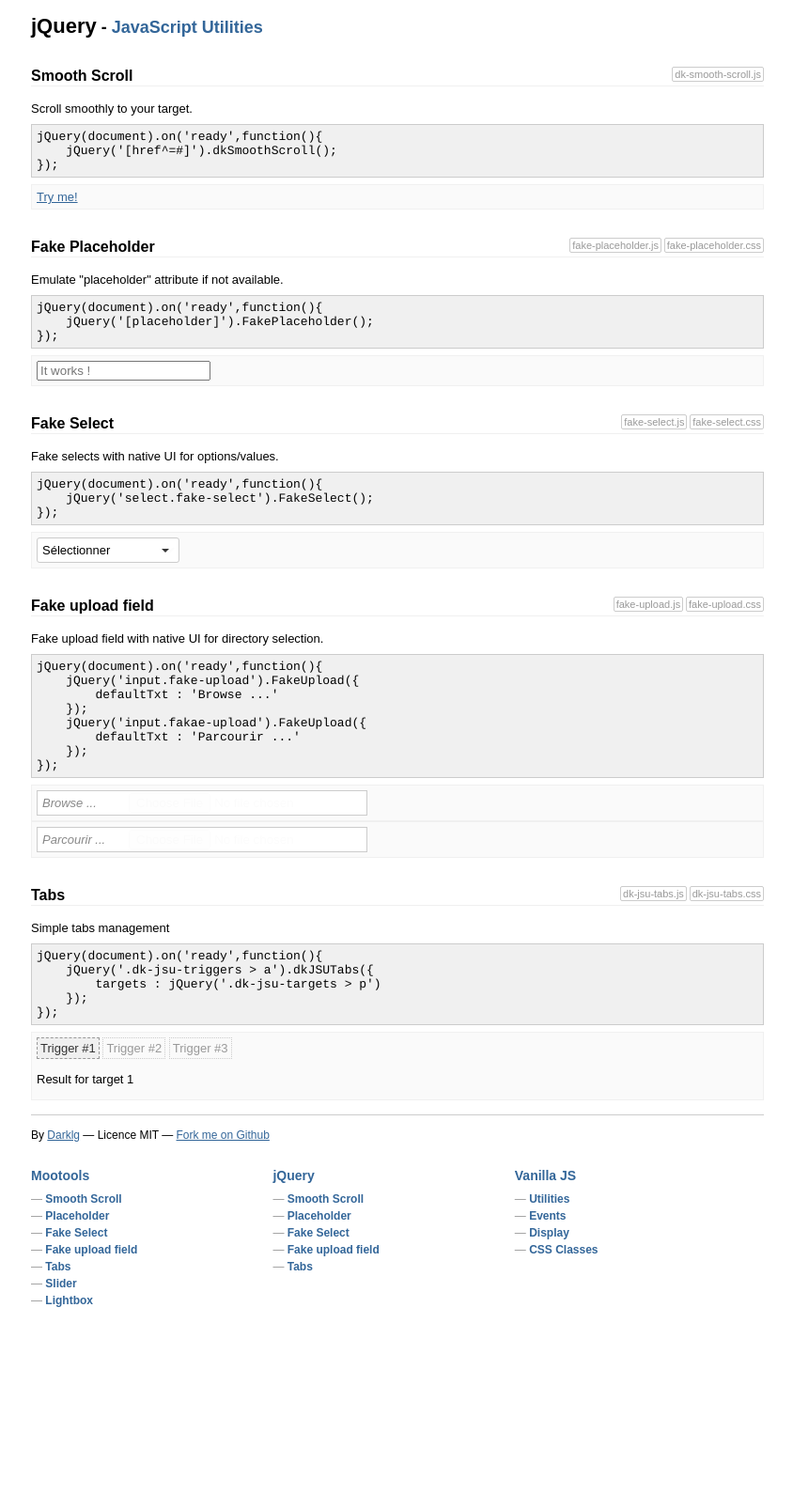
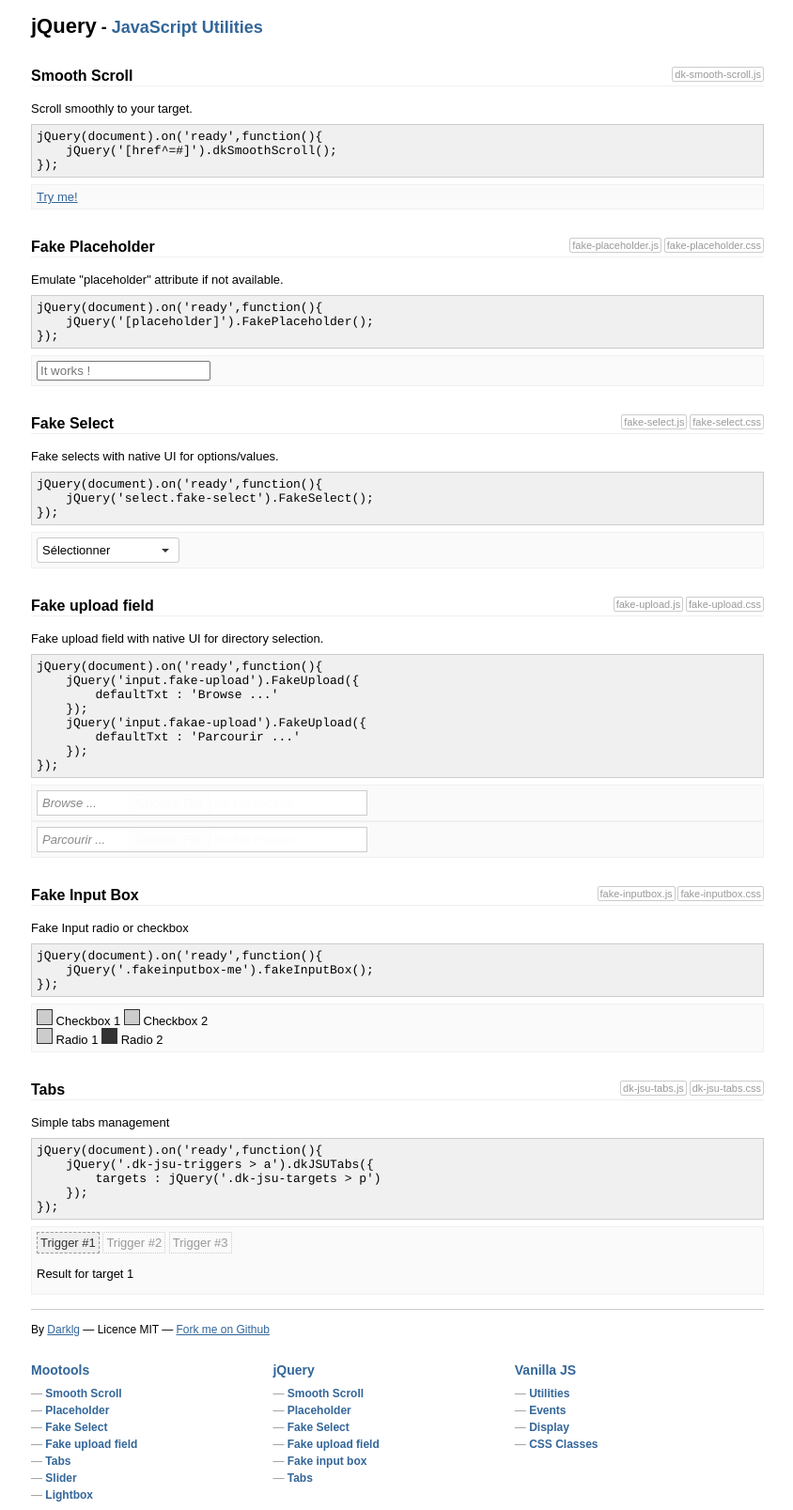
Before and after one commit to Darklg/JavaScriptUtilities, a Jekyll site: the page built from jquery.html, in a window 1280 px wide. Shown: the whole page at 94% size, without its empty margins (217-1061 px from the left). Built offline with Jekyll 4.4.1, drawn with Linux system fonts in a browser that asks for light colours; before the commit the page ends 1400 px from its top, so only the background shows below that.

Commit message:
jQuery — Fake InputBox v 1.0

```diff
--- a/_includes/after-head.html
+++ b/_includes/after-head.html
@@ -2,6 +2,7 @@
 <link rel="stylesheet" type="text/css" href="assets/css/fake-placeholder.css" />
 <link rel="stylesheet" type="text/css" href="assets/css/fake-select.css" />
 <link rel="stylesheet" type="text/css" href="assets/css/fake-upload.css" />
+<link rel="stylesheet" type="text/css" href="assets/css/fake-inputbox.css" />
 <link rel="stylesheet" type="text/css" href="assets/css/dk-jsu-slider.css" />
 <link rel="stylesheet" type="text/css" href="assets/css/dk-jsu-tabs.css" />
 <link rel="stylesheet" type="text/css" href="assets/css/dk-jsu-lightbox.css" />
--- a/_includes/footer.html
+++ b/_includes/footer.html
@@ -21,6 +21,7 @@
             <li><a href="jquery.html#jq-fake-placeholder">Placeholder</a></li>
             <li><a href="jquery.html#jq-fake-select">Fake Select</a></li>
             <li><a href="jquery.html#jq-fake-upload">Fake upload field</a></li>
+            <li><a href="jquery.html#jq-fake-inputbox">Fake input box</a></li>
             <li><a href="jquery.html#jq-tabs">Tabs</a></li>
         </ul>
     </li>
--- a/_layouts/jquery.html
+++ b/_layouts/jquery.html
@@ -3,6 +3,7 @@
 <script src="assets/js/jquery/plugins/fake-placeholder.js?v=1.0.3"></script>
 <script src="assets/js/jquery/plugins/fake-select.js?v=1.1"></script>
 <script src="assets/js/jquery/plugins/fake-upload.js?v=1.0.3"></script>
+<script src="assets/js/jquery/plugins/fake-inputbox.js?v=1.0"></script>
 <script src="assets/js/jquery/plugins/dk-smooth-scroll.js?v=1.3"></script>
 <script src="assets/js/jquery/plugins/dk-jsu-tabs.js?v=1.0.2.1"></script>
 {% include after-head.html %}
--- /dev/null
+++ b/assets/css/fake-inputbox.css
@@ -0,0 +1,49 @@
+@charset "UTF-8";
+
+/* ----------------------------------------------------------
+  Fake Input Box
+---------------------------------------------------------- */
+
+.fake-inputbox-wrapper {
+    display: inline-block;
+    z-index: 1;
+    position: relative;
+    overflow: hidden;
+    vertical-align: baseline;
+    -webkit-user-select: none;
+    -moz-user-select: none;
+    user-select: none;
+    *display: inline;
+    *zoom: 1;
+}
+
+.fake-inputbox-wrapper input {
+    z-index: 1;
+    position: absolute;
+    top: 0;
+    left: 0;
+    opacity: 0.001;
+    filter: alpha(opacity=00);
+}
+
+.fake-inputbox-wrapper input:focus {
+    outline: 0;
+}
+
+/* Theme
+-------------------------- */
+
+.fake-inputbox-wrapper {
+    border: 1px solid #333;
+    background-color: #ccc;
+}
+
+.fake-inputbox-wrapper input,
+.fake-inputbox-wrapper {
+    width: 15px;
+    height: 15px;
+}
+
+.is-checked {
+    background-color: #333;
+}
--- a/jquery.html
+++ b/jquery.html
@@ -75,6 +75,26 @@
             <input type="file" name="fake-upcummiguload-test" class="fakae-upload" />
         </div>
 
+        <header id="jq-fake-inputbox" class="section-header">
+            <div class="more">
+                <a title="Download code" class="shm-dependency" target="_blank" href="assets/js/jquery/plugins/fake-inputbox.js" download>fake-inputbox.js</a>
+                <a title="Download code" class="shm-dependency" target="_blank" href="assets/css/fake-inputbox.css" download>fake-inputbox.css</a>
+            </div>
+            <h2>Fake Input Box</h2>
+        </header>
+        <p>Fake Input radio or checkbox</p>
+        <script class="script-visible" contenteditable>jQuery(document).on('ready',function(){
+    jQuery('.fakeinputbox-me').fakeInputBox();
+});</script>
+        <div class="script-result">
+            <label><input class="fakeinputbox-me" type="checkbox" name="check-test" value="" /> Checkbox 1</label>
+            <label><input class="fakeinputbox-me" type="checkbox" name="check-test2" value="" /> Checkbox 2</label>
+            <br />
+            <label><input class="fakeinputbox-me" type="radio" name="radio-test" value="" /> Radio 1</label>
+            <label><input class="fakeinputbox-me" type="radio" name="radio-test" value="" checked /> Radio 2</label>
+        </div>
+
+
         <header id="jq-tabs" class="section-header">
             <div class="more">
                 <a title="Download code" class="shm-dependency" target="_blank" href="assets/js/jquery/plugins/dk-jsu-tabs.js" download>dk-jsu-tabs.js</a>
```
Also changed, not shown: assets/js/jquery/plugins/fake-inputbox.js (added).
